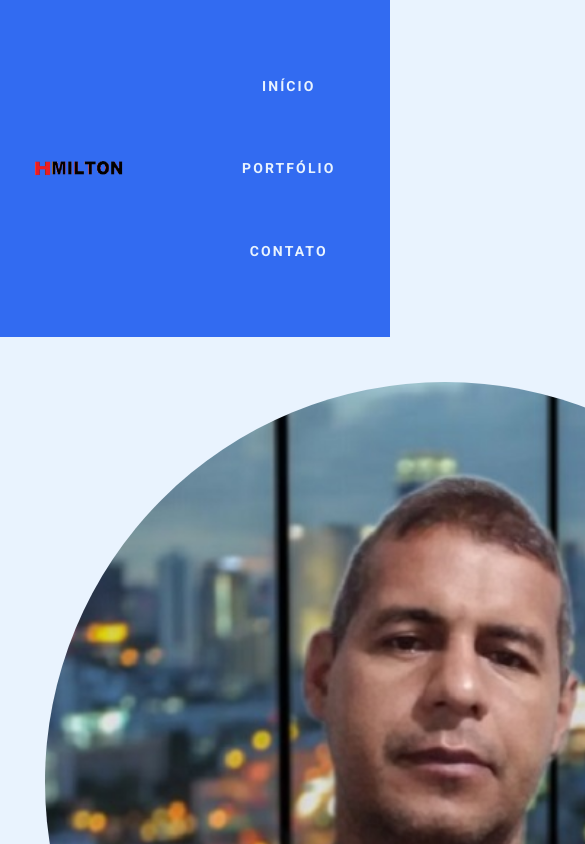
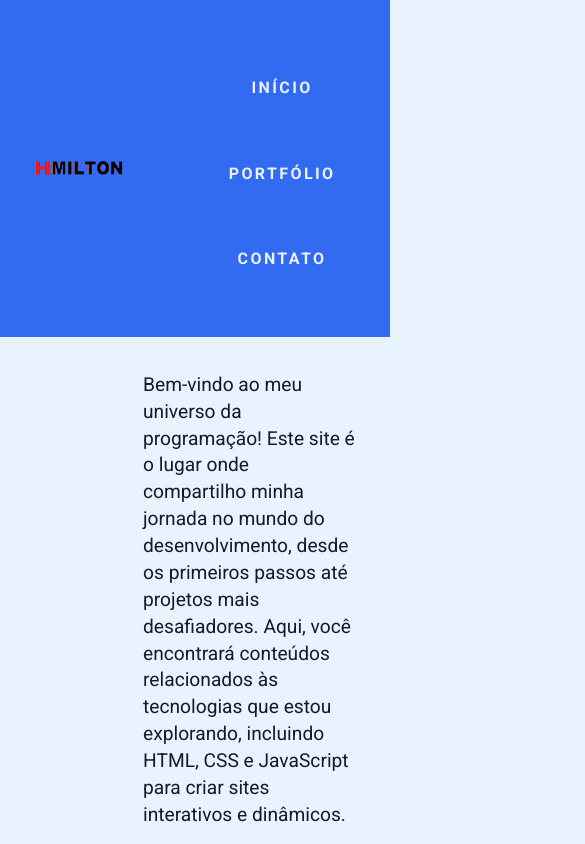
Before and after one commit to heremilton/Hcs, a plain HTML site: page index.html in a window 390 px wide. Shown: the top 844 px of the page, 585 px wide, since content can reach past the window. Drawn offline with Linux system fonts and the light colour scheme.

Commit message:
Add files via upload

```diff
--- a/src/css/responsivo.css
+++ b/src/css/responsivo.css
@@ -45,21 +45,8 @@ nav.menu ul li a {
     color: #333;
     font-weight: 700;
 }
-@media (max-width: 480px) {
-    nav.menu ul {
-        padding: 0;
-        margin: 10px 0;
-    }
-
-    nav.menu ul li a {
-        font-size: 14px;
-        padding: 5px;
-    }
-}
-
 
 /* Cartão principal */
-/* Estilos para o cartão */
 .card {
     display: flex;
     flex-wrap: wrap;
@@ -73,7 +60,7 @@ nav.menu ul li a {
 }
 
 .card-img {
-    flex: 1 1 300px;
+    flex: 1 1 auto;
     text-align: center;
 }
 
@@ -102,8 +89,7 @@ nav.menu ul li a {
     background-color: #0056b3;
 }
 
-
-/* Responsividade para dispositivos menores */
+/* Responsividade */
 @media (max-width: 768px) {
     header {
         flex-wrap: wrap;
@@ -119,17 +105,6 @@ nav.menu ul li a {
         margin: 10px 0;
     }
 
-    .super-card {
-        flex-direction: column;
-        text-align: center;
-    }
-
-    .super-card-text {
-        padding: 10px;
-    }
-}
-
-@media (max-width: 768px) {
     .card {
         flex-direction: column;
         text-align: center;
@@ -146,6 +121,10 @@ nav.menu ul li a {
 }
 
 @media (max-width: 480px) {
+    header .branch img {
+        max-width: 120px;
+    }
+
     .card {
         padding: 10px;
     }
@@ -156,21 +135,7 @@ nav.menu ul li a {
 
     .card-button a {
         font-size: 14px;
+        padding: 8px;
+        width: 100%;
     }
 }
-
-
-/* Responsividade para dispositivos muito pequenos */
-@media (max-width: 480px) {
-    header .branch img {
-        max-width: 120px;
-    }
-
-    .super-card {
-        padding: 10px;
-    }
-
-    .super-card-text {
-        font-size: 14px;
-    }
-}
```
